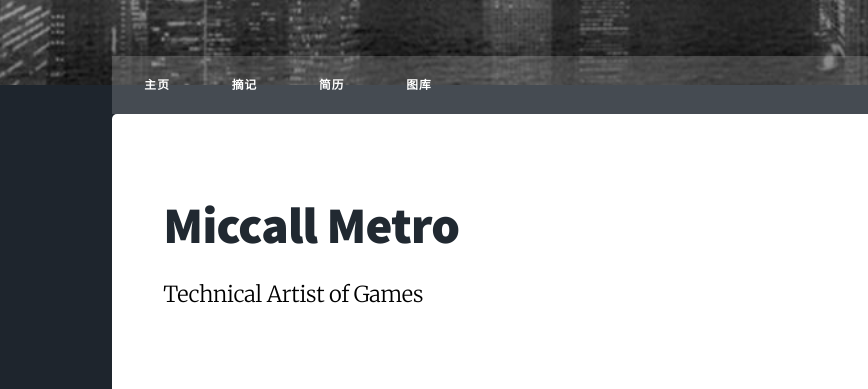
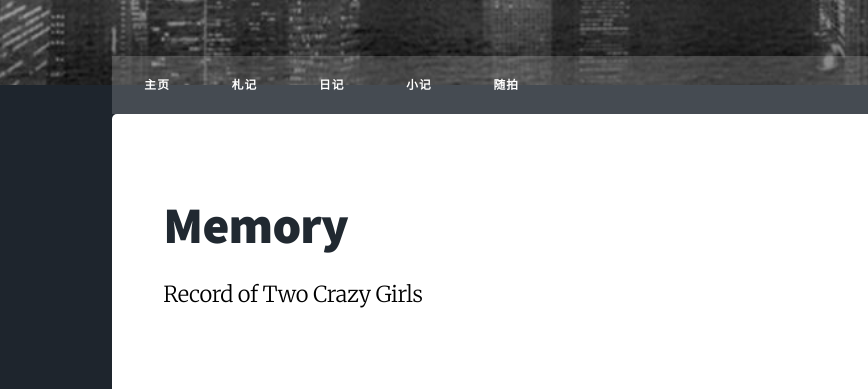
Before and after one commit to abcdefgl/abcdefgl.github.io, a plain HTML site: page index.html in a window 1280 px wide. Shown: the part 715-1104 px from the top of the page, 0-868 px from the left. Drawn offline with nearby package versions, Linux system fonts and the light colour scheme; some packages are replaced by stand-ins of ours; a script that the page names is missing; files whose address does not match are found by name.

Commit message:
Site updated: 2018-08-24 10:53:00

```diff
--- a/index.html
+++ b/index.html
@@ -91,10 +91,10 @@
 			<li >
 	            <a href="/" rel="nofollow">主页</a>
 	        </li>
-			<!-- categories_name  分类   -->
+			<!-- categories_name1  札记   -->
 
 	        <li class="active">
-	            <a href="#s1">摘记</a>
+	            <a href="#s1">札记</a>
 	                    <ul class="submenu">
 	                        <li>
 
@@ -104,17 +104,36 @@
 	        <!-- archives  归档   -->
 
 
+			<!-- categories_name2  日记   -->
+
+	        <li class="active">
+	            <a href="#s1">日记</a>
+	                    <ul class="submenu">
+	                        <li>
+
+	                    </ul>
+	        </li>
+
+	        <!-- archives2  归档   -->
+
+
+			<!-- categories_name3  小记   -->
+
+	        <li class="active">
+	            <a href="#s1">小记</a>
+	                    <ul class="submenu">
+	                        <li>
+
+	                    </ul>
+	        </li>
+
+	        <!-- archives3  归档   -->
+
 		        <!-- Pages 自定义   -->
 
 		        <li>
-		            <a href="/about/" title="简历">
-		                简历
-		            </a>
-		        </li>
-
-		        <li>
-		            <a href="/gallery/" title="图库">
-		                图库
+		            <a href="/gallery/" title="随拍">
+		                随拍
 		            </a>
 		        </li>
 
@@ -140,8 +159,8 @@
             <!-- Main first s-->
             <article id="me" class="panel">
                 <header style="color: #000000">
-                    <h1>Miccall Metro</h1>
-                    <p>Technical  Artist  of  Games</p>
+                    <h1>Memory</h1>
+                    <p>Record of Two Crazy Girls</p>
                 </header>
                 <a href="" class="jumplink pic">
                     <span class="arrow icon fa-chevron-right"><span></span></span>
```
Also changed, not shown: 2018/08/14/hello-world/index.html (+29 -10 lines), 2018/08/14/test-my-site/index.html (+29 -10 lines), archives/2018/08/index.html (+29 -10 lines), archives/2018/index.html (+29 -10 lines), archives/index.html (+29 -10 lines), img/bg1.jpg (deleted), 1 other file.
